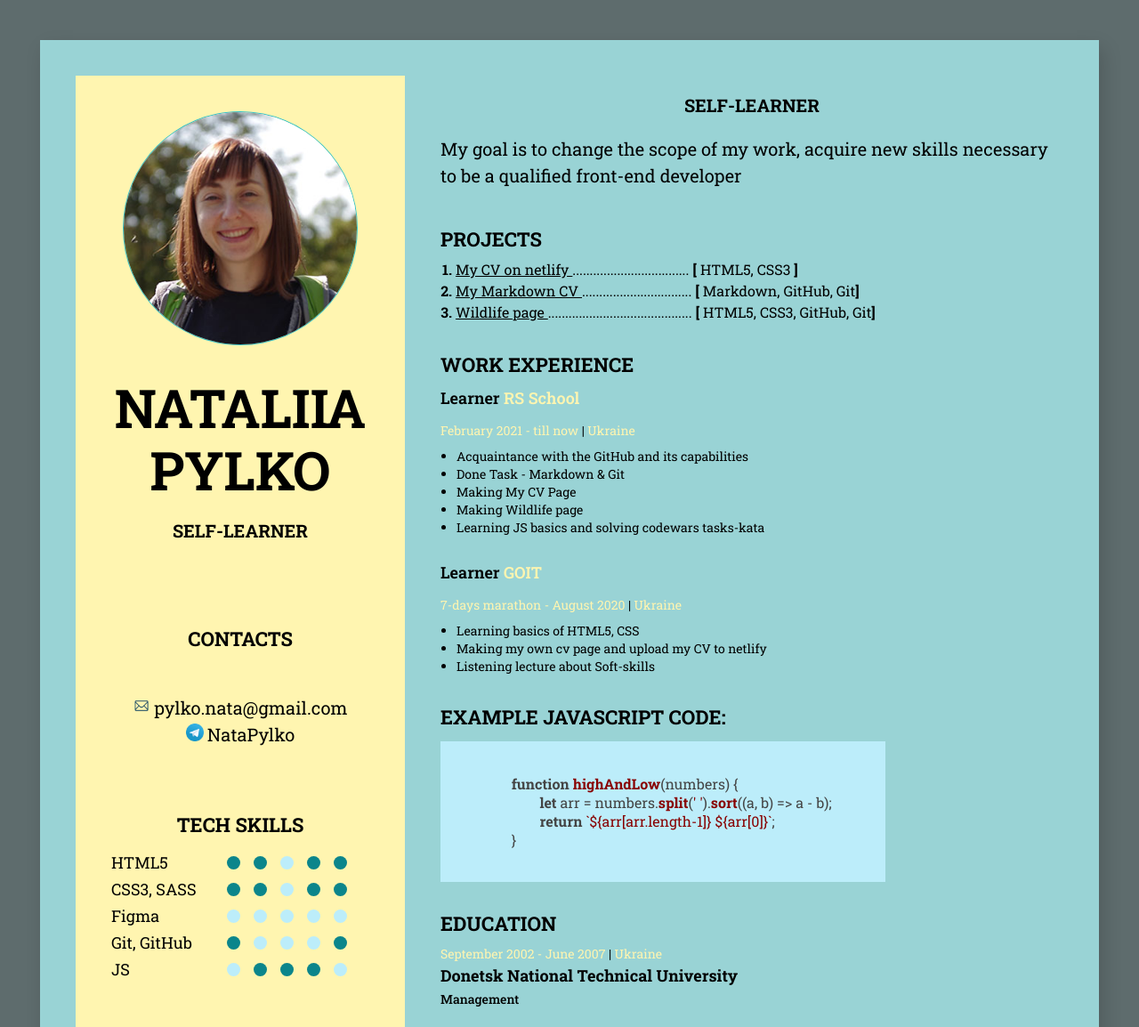
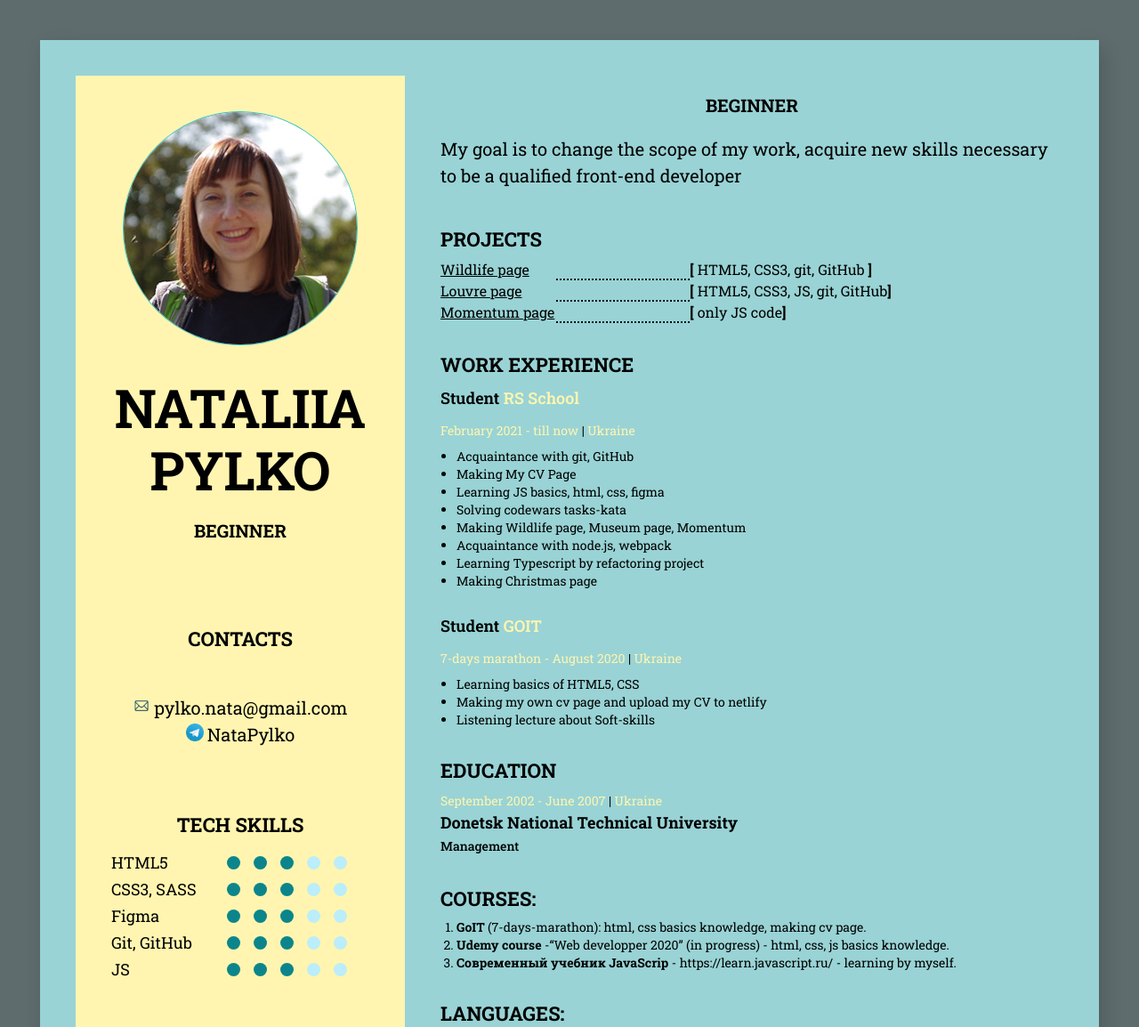
Before and after one commit to pylkonata/rsschool-cv, a plain HTML site: page index.html in a window 1280 px wide. Shown: the top 1154 px of the page at 89% size. Drawn offline with nearby package versions, Linux system fonts and the light colour scheme.

Commit message:
refactor: correct information about myself, fix some html, css

```diff
--- a/css/style.css
+++ b/css/style.css
@@ -173,28 +173,28 @@ body {
   text-align: left;
   text-transform: uppercase;
 }
-
+.projects-item {
+  display: flex;
+  flex-wrap: wrap;
+  font-weight: 700;
+}
 .projects-link {
+  width: 130px;
   color: var(--black);
   font-size: 16px;
   font-weight: 400;
   line-height: 24px;
+}
+.dots {
+  width: 150px;
+  border-bottom: 2px dotted;
+  color: var(--black);
 }
 .paragraph {
   color: var(--black);
   font-size: 16px;
   font-weight: 400;
   line-height: 24px;
-}
-
-.dots {
-    color: var(--black);
-    font-weight: 100;
-}
-
-.projects-item {
-    font-weight: 700;
-    margin-left: 17px;
 }
 
 .section-container {
@@ -246,7 +246,6 @@ body {
   font-size: 18px;
   font-weight: 700;
   line-height: 30px;
-
 }
 
 .specialism {
--- a/index.html
+++ b/index.html
@@ -4,8 +4,7 @@
 		<meta charset="UTF-8">
 		<meta http-equiv="X-UA-Compatible" content="IE=edge">
 		<meta name="viewport" content="width=device-width, initial-scale=1.0">
-		<title>CV RS SCHOOL</title>
-			<link rel="stylesheet" href="//cdnjs.cloudflare.com/ajax/libs/highlight.js/9.15.9/styles/default.min.css">
+		<title>My CV</title>
 			<link rel="stylesheet" href="css/style.css">
 			<link rel="stylesheet" href="css/media.css">
 			<link rel="preconnect" href="https://fonts.googleapis.com">
@@ -18,7 +17,7 @@
 			<aside class="sidebar" id = "top">
 				<img class="my-photo" src="images/img_jpg/croped.jpg" alt="My Photo" />
 				<h1 class="name">Nataliia Pylko</h1>
-				<p class="profession">Self-Learner</p>
+				<p class="profession">Beginner</p>
 				<!--contacts container-->
 				<div class="contacts-container">
 					<h2 class="title">Contacts</h2>
@@ -44,9 +43,9 @@
 							<ul class="skill-level-list">
 								<li class="skill-point "></li>
 								<li class="skill-point"></li>
+								<li class="skill-point"></li>
 								<li class="skill-point grey-point"></li>
-								<li class="skill-point"></li>
-								<li class="skill-point"></li>
+								<li class="skill-point grey-point"></li>
 							</ul>
 						</li>
 						<li class="skill-item">
@@ -54,17 +53,17 @@
 							<ul class="skill-level-list">
 								<li class="skill-point "></li>
 								<li class="skill-point"></li>
+								<li class="skill-point"></li>
 								<li class="skill-point grey-point"></li>
-								<li class="skill-point"></li>
-								<li class="skill-point"></li>
+								<li class="skill-point grey-point"></li>
 							</ul>
 						</li>
 						<li class="skill-item">
 							<p class="skill-text">Figma </p>
 							<ul class="skill-level-list">
-								<li class="skill-point grey-point"></li>
-								<li class="skill-point grey-point"></li>
-								<li class="skill-point grey-point"></li>
+								<li class="skill-point"></li>
+								<li class="skill-point"></li>
+								<li class="skill-point"></li>
 								<li class="skill-point grey-point"></li>
 								<li class="skill-point grey-point"></li>
 							</ul>
@@ -73,19 +72,19 @@
 							<p class="skill-text">Git, GitHub </p>
 							<ul class="skill-level-list">
 								<li class="skill-point "></li>
+								<li class="skill-point"></li>
+								<li class="skill-point"></li>
 								<li class="skill-point grey-point"></li>
 								<li class="skill-point grey-point"></li>
-								<li class="skill-point grey-point"></li>
-								<li class="skill-point"></li>
 							</ul>
 						</li>
 						<li class="skill-item">
 							<p class="skill-text">JS </p>
 							<ul class="skill-level-list">
-								<li class="skill-point grey-point"></li>
 								<li class="skill-point"></li>
 								<li class="skill-point"></li>
 								<li class="skill-point"></li>
+								<li class="skill-point grey-point"></li>
 								<li class="skill-point grey-point"></li>
 							</ul>
 						</li>
@@ -112,7 +111,7 @@
 			<section class="me-container">
 				<!-- about me main info-->
 				<div class="main-info">
-					<p class="profession">Self-Learner</p>
+					<p class="profession">Beginner</p>
 					<p class="description">
 						My goal is to change the scope of my work, acquire new skills necessary to be a qualified front-end developer
 					</p>
@@ -120,21 +119,21 @@
 				<!--project container -->
 				<div class="section-container">
 					<h2 class="title about-me-title">Projects</h2>
-					<ol>
+					<ol class="projects-list">
 						<li class="projects-item">
-							<a class="projects-link link" href="https://pylkonatadreamresume.netlify.app/">My CV on netlify  </a>
-							<span class="dots">..................................</span>
-							<span class="paragraph"><b>[</b> <span class="tech-name">HTML5, CSS3</span> <b>]</b></span>
+							<a class="projects-link link" href="https://rolling-scopes-school.github.io/pylkonata-JSFE2021Q1/wildlife/">Wildlife page</a>
+							<span class="dots"></span>
+							<span class="paragraph"><b>[</b> <span class="tech-name">HTML5, CSS3, git, GitHub</span> <b>]</b></span>
 						</li>
 						<li class="projects-item">
-							<a class="projects-link link" href="https://pylkonata.github.io/rsschool-cv/cv">My Markdown CV  </a>
-							<span class="dots">................................</span>
-							<span class="paragraph"><b>[</b> <span class="tech-name">Markdown, GitHub, Git</span><b>]</b></span>
+							<a class="projects-link link" href="https://rolling-scopes-school.github.io/pylkonata-JSFE2021Q3/museum-dom/">Louvre page</a>
+							<span class="dots"></span>
+							<span class="paragraph"><b>[</b> <span class="tech-name">HTML5, CSS3, JS, git, GitHub</span><b>]</b></span>
 						</li>
 						<li class="projects-item">
-							<a class="projects-link link" href="https://rolling-scopes-school.github.io/pylkonata-JSFE2021Q1/wildlife/">Wildlife page  </a>
-							<span class="dots">..........................................</span>
-							<span class="paragraph"><b>[</b> <span class="tech-name">HTML5, CSS3, GitHub, Git</span><b>]</b></span>
+							<a class="projects-link link" href="https://pylkonata-momentum.netlify.app/">Momentum page</a>
+							<span class="dots"></span>
+							<span class="paragraph"><b>[</b> <span class="tech-name">only JS code</span><b>]</b></span>
 						</li>
 					</ol>
 				</div>
@@ -143,25 +142,26 @@
 					<h2 class="about-me-title">Work Experience</h2>
 					<!--company 1-->
 					<div>
-						<h3 class="profession-title">Learner
+						<h3 class="profession-title">Student
 							<span class="profession-company">RS School</span>
 						</h3>
 						<span class="time-intervals">February 2021 - till now
 							<span class="profession-divider">|</span> Ukraine
 						</span>
 						<ul class="list-option">
-							<li class="list-option-item">
-								Acquaintance with the GitHub and its capabilities
-							</li>
-							<li class="list-option-item">Done Task - Markdown & Git</li>
+							<li class="list-option-item">	Acquaintance with git, GitHub</li>
 							<li class="list-option-item">Making My CV Page</li>
-							<li class="list-option-item">Making Wildlife page</li>
-							<li class="list-option-item">Learning JS basics and solving codewars tasks-kata</li>
+							<li class="list-option-item">Learning JS basics, html, css, figma</li>
+							<li class="list-option-item">Solving codewars tasks-kata</li>
+							<li class="list-option-item">Making Wildlife page, Museum page, Momentum</li>
+							<li class="list-option-item">Acquaintance with node.js, webpack</li>
+							<li class="list-option-item">Learning Typescript by refactoring project</li>
+							<li class="list-option-item">Making Christmas page</li>
 						</ul>
 					</div>
 					<!--company 2-->
 					<div>
-						<h3 class="profession-title">Learner <span class="profession-company">GOIT</span></h3>
+						<h3 class="profession-title">Student <span class="profession-company">GOIT</span></h3>
 						<span class="time-intervals">7-days marathon - August 2020 <span class="profession-divider">|</span>
 							Ukraine</span>
 						<ul class="list-option">
@@ -172,18 +172,6 @@
 							<li class="list-option-item">Listening lecture about Soft-skills</li>
 						</ul>
 					</div>
-				</div>
-				<!--code example-->
-				<div class="section-container">
-					<h2 class="about-me-title">
-						Example JavaScript code:
-					</h2>
-					<pre><code class="javascript">
-		function highAndLow(numbers) {
-			let arr = numbers.split(' ').sort((a, b) => a - b);
-			return `${arr[arr.length-1]} ${arr[0]}`;
-		}
-          			</code></pre>
 				</div>
 				<!--education-->
 				<div class="section-container">
@@ -218,7 +206,6 @@
 				<!--footer-->
 				<footer class="footer-container">
 					<address class="footer-contacts">
-
 						<div class="footer-contacts-links">
 							<a href="mailto:pylko.nata@gmail.com" class="contacts-link link">
 								<img src="images/icons/mail_logo.png" alt="my mail" class="contacts-icons">
@@ -226,26 +213,18 @@
 							<a href="https://t.me/NataPylko" class="contacts-link link">
 								<img src="images/icons/Telegram_logo.png" alt="my telegram" class="contacts-icons">
 							</a>
-							<a href="https://github.com/pylkonata/rsschool-cv" class="contacts-link link">
+							<a href="https://github.com/pylkonata" class="contacts-link link">
 								<img src="images/icons/GitHub-Mark-64px.png" alt="my GitHub page" class="contacts-icons">
 							</a>
 						</div>
 						<p class="footer-address-text">Made by Nataliia</p>
 					</address>
 					<time datetime="2022-03-29" class="time-container">2022</time>
-					<div class="footer-logo">
-						<a class="footer-logo-link link" href="https://rs.school/js/">
-							<img src="images/icons/rs_school_logo.svg" alt="rs school logo" class="footer-logo-image">
-						</a>
-					</div>
 					<div class="top">
 						<a href="#top" class="top-link">top</a>
 					</div>
 				</footer>
 			</section>
 		</div>
-		<script src="script.js"></script>
-		<script src="//cdnjs.cloudflare.com/ajax/libs/highlight.js/9.15.9/highlight.min.js"></script>
-		<script>hljs.initHighlightingOnLoad();</script>
 	</body>
 </html>
```
Lines whose indentation alone changed are shown as unchanged.
